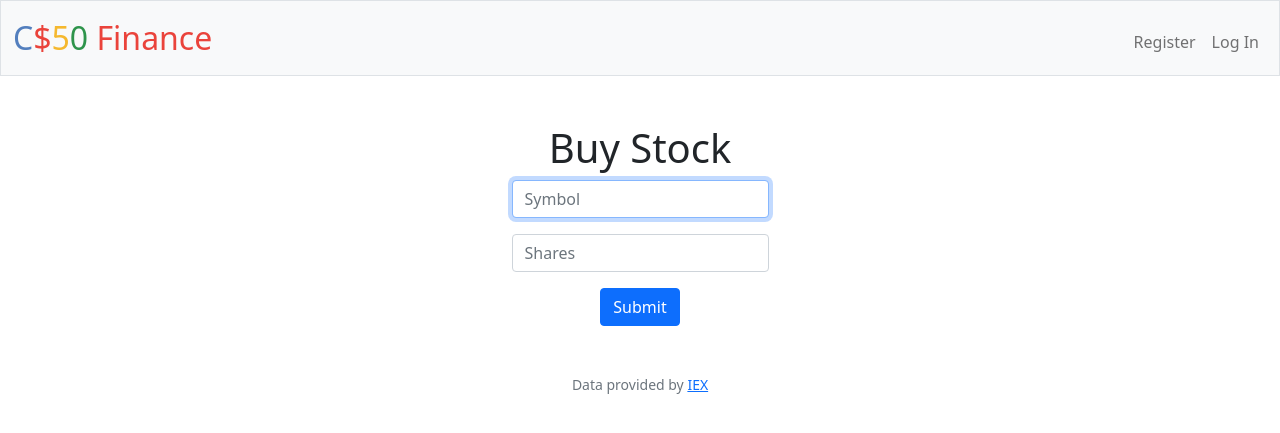
After one commit to Rononoa13/flask-finance, a Flask app: template templates/buy.html in a window 1280 px wide. The commit adds this page. Shown: the top 433 px of the page. Run offline with Flask 2, Linux system fonts and the light colour scheme; the template is opened without the code that fills it, so the values that code supplies are empty; some libraries are stand-ins or nearby versions.

Commit message:
Configured database.py to create and update table and added a page to buy a stock

```diff
--- a/app.py
+++ b/app.py
@@ -1,15 +1,26 @@
 import os
 
 # from cs50 import SQL
-from flask import Flask, flash, redirect, render_template, request, session
+from flask import Flask, flash, redirect, render_template, request, session, jsonify
 from flask_sqlalchemy import SQLAlchemy
 from flask_session import Session
 from tempfile import mkdtemp
 from werkzeug.security import check_password_hash, generate_password_hash
+from datetime import datetime
 
 from helpers import apology, login_required, lookup, usd
 
 import database
+
+import json
+"""
+Apparently directly using jsonify from Flask did not as it could not
+serialize the Stream object in `user_cash_from_db`. When doing jsonify(user_cash_from_db)
+Error:  TypeError: Object of type Stream is not JSON serializable
+
+Using jsonpickle did the job. Below code is working:
+"""
+import jsonpickle
 
 # Configure application
 app = Flask(__name__)
@@ -55,7 +66,46 @@ def index():
 @login_required
 def buy():
     """Buy shares of stock"""
-    return apology("TODO")
+    if request.method == "GET":
+        return render_template("buy.html")
+    else:
+        symbol = request.form.get("symbol")
+
+        # Render an apology if the input is blank or the symbol does not exist
+        if not symbol:
+            return apology("Must provide symbol")
+
+        stock = lookup(symbol)
+        if not stock:
+            return apology("Symbol does not exist.")
+
+        shares = int(request.form.get("shares"))
+        if shares < 0:
+            return apology("Input positive number")
+
+        transaction_value = shares * stock["price"]
+
+        user_id = session["user_id"]
+
+        user_cash_from_db = database.get_cash(user_id)
+
+        # Get value from cash column from users table in database
+        user_cash = user_cash_from_db['cash']
+
+        if user_cash < transaction_value:
+            return apology("Not enough balance.")
+
+        update_cash = user_cash - transaction_value
+        # UPDATE users SET cash = ? WHERE id = ?
+        database.update_cash(update_cash, user_id)
+
+        current_date = datetime.now()
+
+        # INSERT data into transaction table
+        database.add_entry_in_transaction(user_id, stock["symbol"], shares, stock["price"], current_date)
+        # Redirect user to home page
+        flash("Congratulation, you bought the stock.")
+        return redirect("/")
 
 
 @app.route("/history")
@@ -85,6 +135,7 @@ def login():
 
         # Query database for username
         rows = database.get_user(request.form.get("username"))
+        print(f"Rows - {rows}")
 
         # Ensure username exists and password is correct
         if len(rows) != 1 or not check_password_hash(rows[0]["hash"], request.form.get("password")):
@@ -120,13 +171,11 @@ def quote():
         return render_template("quote.html")
     else:
         symbol = request.form.get("symbol")
-        print(f"Symbol - {symbol}")
 
         if not symbol:
             return apology("Must give symbol")
 
         stock = lookup(symbol)
-        print(f"stock, {stock}")
 
         if not stock:
             return apology("Symbol does not exist.")
@@ -164,6 +213,7 @@ def register():
         try:
             # INSERT INTO table_name (column1, column2 ...) VALUES (value1, value2, ...)
             new_user = database.add_user(username, hash)
+            print(f"New user - {new_user}")
         except KeyError:
             return apology("USERNAME ALREADY EXIST")
 
--- a/database.py
+++ b/database.py
@@ -7,6 +7,10 @@ connection.row_factory = sqlite3.Row
 #
 INSERT_USER = "INSERT INTO users (username, hash) VALUES (?, ?)"
 SELECT_USERS = "SELECT * FROM users WHERE username = ?"
+SELECT_CASH = "SELECT cash FROM users WHERE id = ?"
+UPDATE_CASH = "UPDATE users SET cash = ? WHERE id = ?"
+INSERT_INTO_TRANSACTION = "INSERT INTO transactions (user_id, symbol, shares, price, date) VALUES (?, ?, ?, ?, ?);"
+
 
 def add_user(name, hash):
     with connection:
@@ -17,3 +21,32 @@ def get_user(username):
         cursor = connection.cursor()
         cursor.execute(SELECT_USERS, [username])
         return cursor.fetchall()
+
+def get_cash(userid):
+    with connection:
+        cursor = connection.cursor()
+        cursor.execute(SELECT_CASH, (userid,))
+        return cursor.fetchone()
+        # connection.execute(SELECT_CASH, [userid])
+
+# cursor = connection.cursor()
+# cursor.execute("SELECT * FROM users")
+# answer = cursor.fetchall()
+
+# for ans in answer:
+#     print(ans['cash'])
+#
+# cursor = connection.cursor()
+# cursor.execute(SELECT_CASH)
+# answer = cursor.fetchone()
+# print(answer['cash'])
+
+def update_cash(cash, userid):
+    with connection:
+        cursor = connection.cursor()
+        cursor.execute(UPDATE_CASH, (cash, userid))
+        return cursor.fetchone()
+
+def add_entry_in_transaction(user_id, symbol, shares, price, date):
+    with connection:
+        connection.execute(INSERT_INTO_TRANSACTION, (user_id, symbol, shares, price, date))
--- /dev/null
+++ b/templates/buy.html
@@ -0,0 +1,18 @@
+{% extends "layout.html" %}
+
+{% block title %}
+    Buy
+{% endblock %}
+
+{% block main %}
+<h1>Buy Stock</h1>
+<form action="/buy" method="POST">
+    <div class="mb-3">
+        <input autocomplete="off" autofocus class="form-control mx-auto w-auto" id="quote" name="symbol" placeholder="Symbol" type="text">
+    </div>
+    <div class="mb-3">
+        <input autocomplete="off" autofocus class="form-control mx-auto w-auto" id="quote" name="shares" placeholder="Shares" type="number">
+    </div>
+    <button class="btn btn-primary" type="submit">Submit</button>
+</form>
+{% endblock %}
--- a/templates/quoted.html
+++ b/templates/quoted.html
@@ -7,6 +7,6 @@
 {% block main %}
 <h1>Quoted</h1>
     <h3>Name: {{ name }}</h3>
-    <h3>Name: {{ price }}</h3>
-    <h3>Name: {{ symbol }}</h3>
+    <h3>Price: {{ price }}</h3>
+    <h3>Symbol: {{ symbol }}</h3>
 {% endblock %}
```
